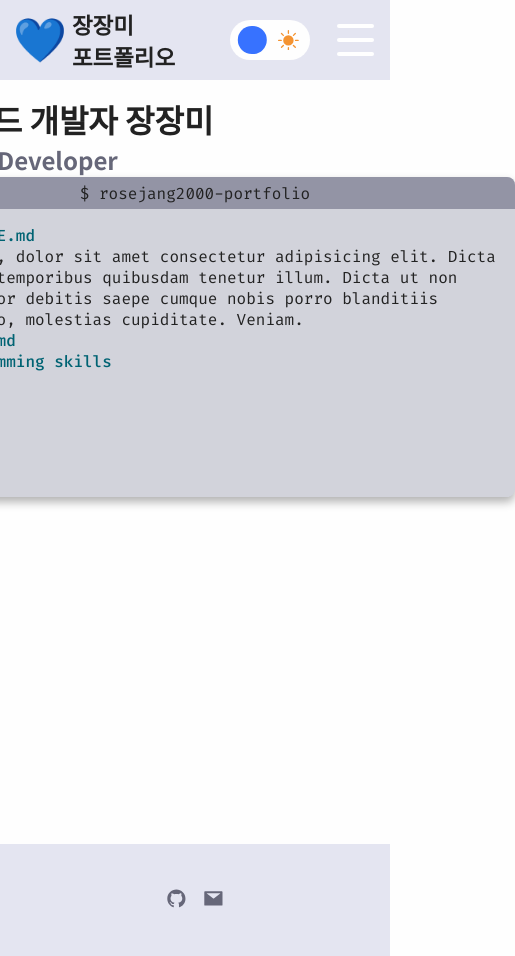
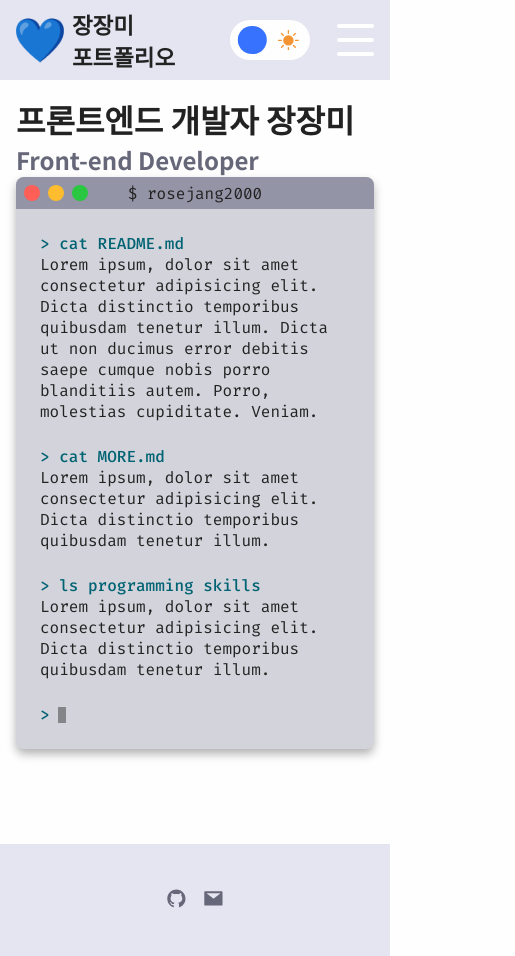
Before and after one commit to RoseJang2000/rosejang2000-portfolio, a React (Vite) app: page / in a window 390 px wide. Shown: the whole page, 515 px wide, since content can reach past the window. Built offline with nearby package versions, Linux system fonts and the light colour scheme.

Commit message:
:lipstick: design : 반응형 디자인

```diff
--- a/src/components/Home/DescBox.tsx
+++ b/src/components/Home/DescBox.tsx
@@ -7,7 +7,7 @@ const DescBox = () => {
         <div className="circle circle-1"></div>
         <div className="circle circle-2"></div>
         <div className="circle circle-3"></div>
-        <p className="text">$ rosejang2000-portfolio</p>
+        <p className="text">$ rosejang2000</p>
       </div>
       <div className="screen">
         <p className="command">&gt; cat README.md</p>
@@ -18,9 +18,15 @@ const DescBox = () => {
           molestias cupiditate. Veniam.
         </p>
         <p className="command">&gt; cat MORE.md</p>
-        <p className="response"></p>
+        <p className="response">
+          Lorem ipsum, dolor sit amet consectetur adipisicing elit. Dicta
+          distinctio temporibus quibusdam tenetur illum.
+        </p>
         <p className="command">&gt; ls programming skills</p>
-        <p className="response"></p>
+        <p className="response">
+          Lorem ipsum, dolor sit amet consectetur adipisicing elit. Dicta
+          distinctio temporibus quibusdam tenetur illum.
+        </p>
         <p className="command">
           &gt; <span className="cursor"></span>
         </p>
@@ -39,8 +45,7 @@ const blink = keyframes`
 `;
 
 const DescBoxContainer = styled.div`
-  width: 40rem;
-  height: 20rem;
+  width: 46rem;
   border-radius: 0.5rem;
   box-shadow: 0px 5px 10px rgba(0, 0, 0, 0.3);
   overflow: hidden;
@@ -79,7 +84,7 @@ const DescBoxContainer = styled.div`
   }
 
   .screen {
-    padding: 1rem;
+    padding: 1.5rem;
   }
   .command {
     color: ${(props) => props.theme.colors.commandColor};
@@ -89,6 +94,7 @@ const DescBoxContainer = styled.div`
   }
   .response {
     color: ${(props) => props.theme.colors.titleColor};
+    margin-bottom: 1.5rem;
   }
 
   .cursor {
@@ -100,6 +106,10 @@ const DescBoxContainer = styled.div`
     margin-left: 0.5rem;
     animation: ${blink} 1.2s infinite;
   }
+
+  @media screen and (max-width: 768px) {
+    width: 100%;
+  }
 `;
 
 export default DescBox;
```
